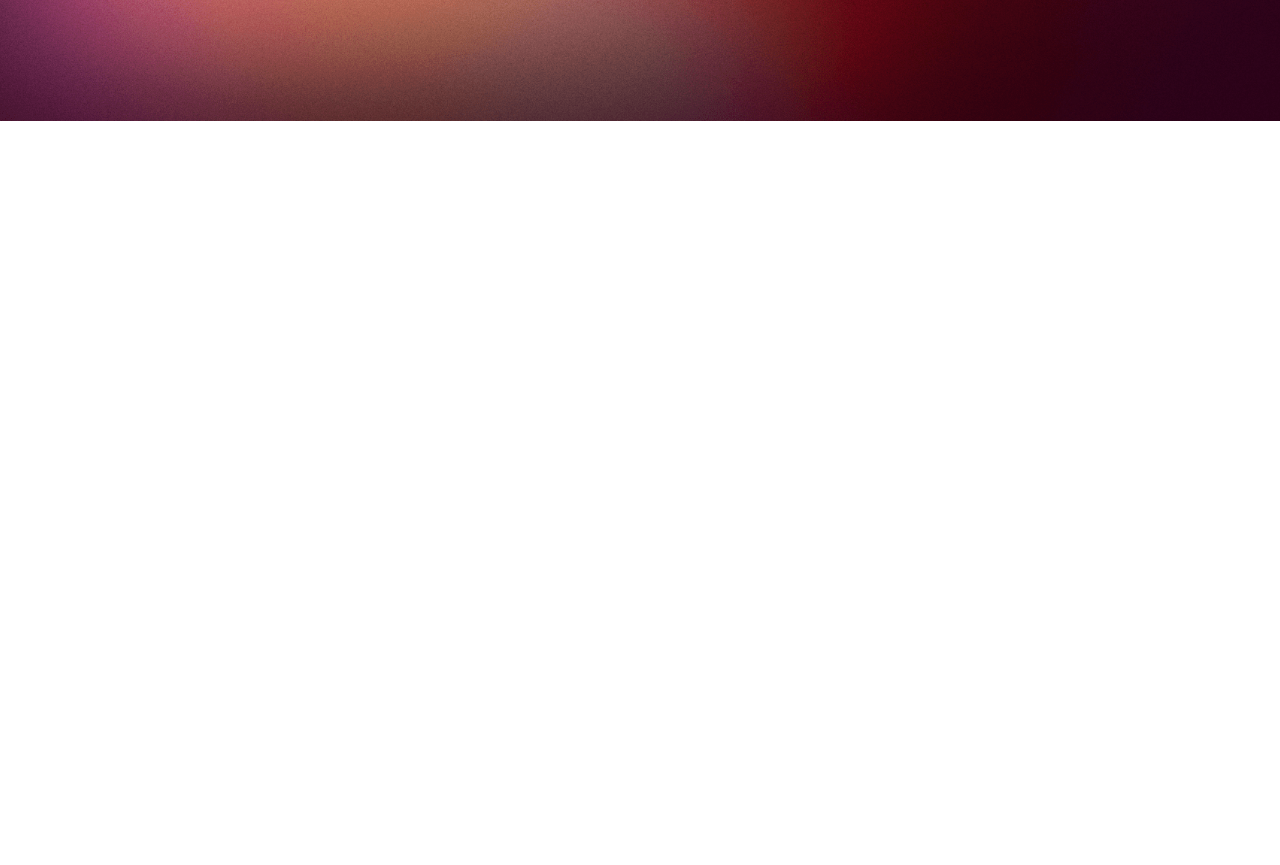
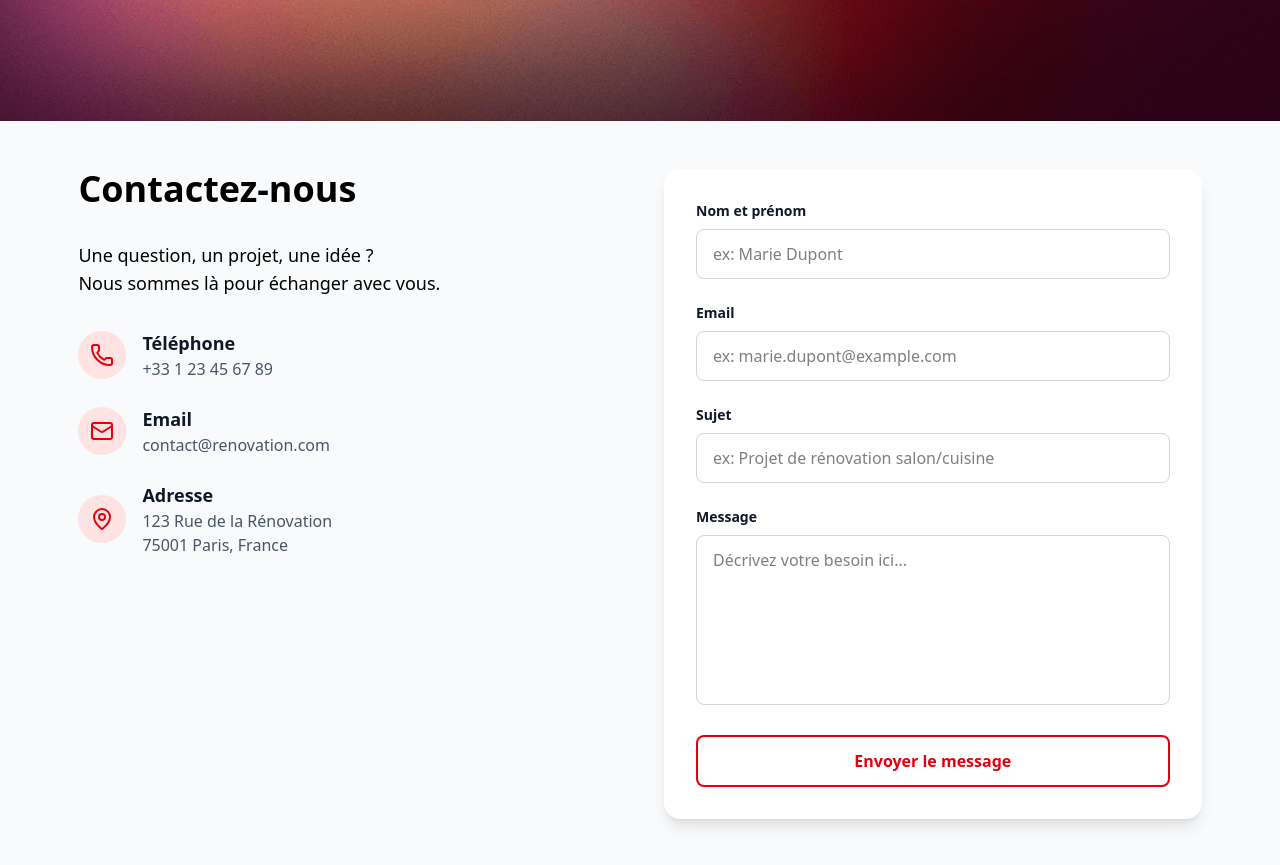
Before and after one commit to younesbennaceur/Brico-D-co, a React (Vite) app: page / in a window 1280 px wide. Shown: the part 4460-5325 px from the top of the page. Before the commit the page ends 4581 px from the top, so only its background shows below. Built offline with nearby package versions, Linux system fonts and the light colour scheme.

Commit message:
Contact us

```diff
--- a/src/components/Contact.jsx
+++ b/src/components/Contact.jsx
@@ -1,20 +1,150 @@
+import { useState } from 'react';
+import { Phone, Mail, MapPin } from 'lucide-react';
+
 export default function Contact() {
-    return (
-        <div>
-        <h1>Contact Us</h1>
-        <p>If you have any questions, feel free to reach out!</p>
-        <form>
-            <label htmlFor="name">Name:</label>
-            <input type="text" id="name" name="name" required />
+  const [formData, setFormData] = useState({
+    name: '',
+    email: '',
+    subject: '',
+    message: ''
+  });
 
-            <label htmlFor="email">Email:</label>
-            <input type="email" id="email" name="email" required />
+  const handleChange = (e) => {
+    const { name, value } = e.target;
+    setFormData(prev => ({
+      ...prev,
+      [name]: value
+    }));
+  };
 
-            <label htmlFor="message">Message:</label>
-            <textarea id="message" name="message" required></textarea>
+  const handleSubmit = (e) => {
+    e.preventDefault();
+    console.log('Form submitted:', formData);
+    // Ici vous pouvez ajouter la logique d'envoi du formulaire
+  };
 
-            <button type="submit">Send</button>
-        </form>
+  return (
+    <div className="min-h-screen bg-gray-50 py-12 px-4">
+      <div className="mx-4 sm:mx-[5%]">
+        <div className="grid grid-cols-1 lg:grid-cols-2 gap-12">
+
+
+          {/* Section gauche - Informations de contact */}
+          <div className="flex flex-col  space-y-8">
+             <h1 className='text-4xl font-bold mb-2'>Contactez-nous</h1>
+          <div>
+            <p className='text-lg mt-6'>Une question, un projet, une idée ? <br /> Nous sommes là pour échanger avec vous.</p>
+          </div>
+
+            <div className="space-y-6">
+              <div className="flex items-center space-x-4">
+                <div className="w-12 h-12 bg-red-100 rounded-full flex items-center justify-center">
+                  <Phone className="w-6 h-6 text-red-600" />
+                </div>
+                <div>
+                  <h3 className="text-lg font-semibold text-gray-900">Téléphone</h3>
+                  <p className="text-gray-600">+33 1 23 45 67 89</p>
+                </div>
+              </div>
+
+              <div className="flex items-center space-x-4">
+                <div className="w-12 h-12 bg-red-100 rounded-full flex items-center justify-center">
+                  <Mail className="w-6 h-6 text-red-600" />
+                </div>
+                <div>
+                  <h3 className="text-lg font-semibold text-gray-900">Email</h3>
+                  <p className="text-gray-600">contact@renovation.com</p>
+                </div>
+              </div>
+
+              <div className="flex items-center space-x-4">
+                <div className="w-12 h-12 bg-red-100 rounded-full flex items-center justify-center">
+                  <MapPin className="w-6 h-6 text-red-600" />
+                </div>
+                <div>
+                  <h3 className="text-lg font-semibold text-gray-900">Adresse</h3>
+                  <p className="text-gray-600">123 Rue de la Rénovation<br />75001 Paris, France</p>
+                </div>
+              </div>
+            </div>
+          </div>
+
+          {/* Section droite - Formulaire */}
+          <div className="bg-white rounded-2xl shadow-lg p-8">
+            <div className="space-y-6">
+
+              {/* Nom et prénom */}
+              <div>
+                <label className="block text-sm font-semibold text-gray-900 mb-2">
+                  Nom et prénom
+                </label>
+                <input
+                  type="text"
+                  name="name"
+                  value={formData.name}
+                  onChange={handleChange}
+                  placeholder="ex: Marie Dupont"
+                  className="w-full px-4 py-3 border border-gray-300 rounded-lg focus:ring-2 focus:ring-red-500 focus:border-transparent outline-none transition-colors"
+                />
+              </div>
+
+              {/* Email */}
+              <div>
+                <label className="block text-sm font-semibold text-gray-900 mb-2">
+                  Email
+                </label>
+                <input
+                  type="email"
+                  name="email"
+                  value={formData.email}
+                  onChange={handleChange}
+                  placeholder="ex: marie.dupont@example.com"
+                  className="w-full px-4 py-3 border border-gray-300 rounded-lg focus:ring-2 focus:ring-red-500 focus:border-transparent outline-none transition-colors"
+                />
+              </div>
+
+              {/* Sujet */}
+              <div>
+                <label className="block text-sm font-semibold text-gray-900 mb-2">
+                  Sujet
+                </label>
+                <input
+                  type="text"
+                  name="subject"
+                  value={formData.subject}
+                  onChange={handleChange}
+                  placeholder="ex: Projet de rénovation salon/cuisine"
+                  className="w-full px-4 py-3 border border-gray-300 rounded-lg focus:ring-2 focus:ring-red-500 focus:border-transparent outline-none transition-colors"
+                />
+              </div>
+
+              {/* Message */}
+              <div>
+                <label className="block text-sm font-semibold text-gray-900 mb-2">
+                  Message
+                </label>
+                <textarea
+                  name="message"
+                  value={formData.message}
+                  onChange={handleChange}
+                  placeholder="Décrivez votre besoin ici..."
+                  rows={6}
+                  className="w-full px-4 py-3 border border-gray-300 rounded-lg focus:ring-2 focus:ring-red-500 focus:border-transparent outline-none transition-colors resize-none"
+                ></textarea>
+              </div>
+
+              {/* Bouton d'envoi */}
+              <button
+                type="button"
+                onClick={handleSubmit}
+                className="w-full bg-white border-2 border-red-600 text-red-600 font-semibold py-3 px-6 rounded-lg hover:bg-red-600 hover:text-white transition-colors duration-200 focus:outline-none focus:ring-2 focus:ring-red-500 focus:ring-offset-2"
+              >
+                Envoyer le message
+              </button>
+            </div>
+          </div>
         </div>
-    );
+      </div>
+    </div>
+  );
 }
--- a/src/pages/Home.jsx
+++ b/src/pages/Home.jsx
@@ -14,6 +14,7 @@ export default function Home() {
         <Produits/>
         <AboutUs/>
         <FAQ/>
+        <Contact/>
 
     </div>
 
```
